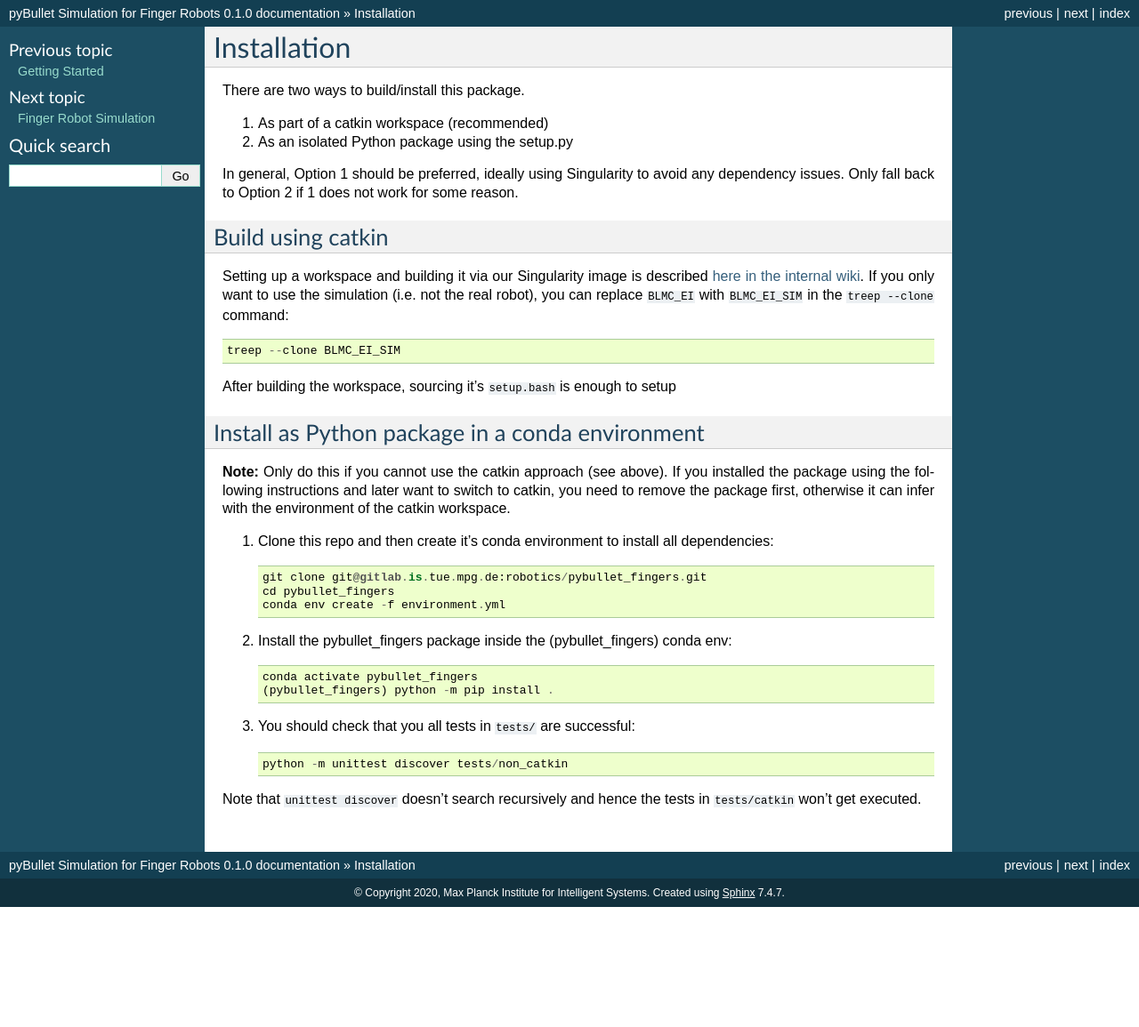
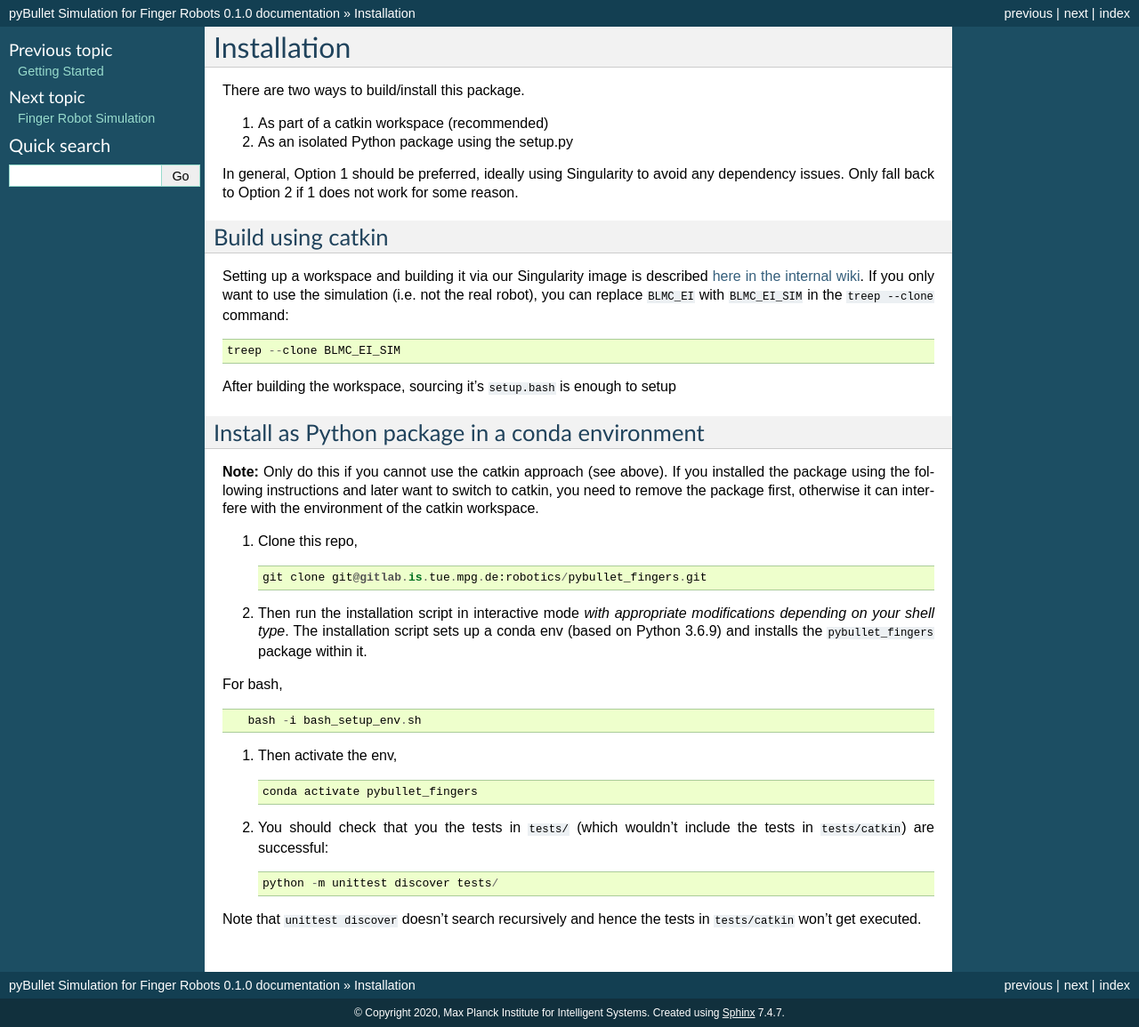
Before and after one commit to open-dynamic-robot-initiative/trifinger_simulation, a Sphinx documentation site: the page built from docs/installation.md, in a window 1280 px wide. Shown: the whole page at 89% size. Built offline with Sphinx 7.4.7, drawn with Linux system fonts in a browser that asks for light colours; before the commit the page ends 1020 px from its top, so only the background shows below that.

Commit message:
Updated installation of the conda env

```diff
--- a/docs/installation.md
+++ b/docs/installation.md
@@ -28,23 +28,25 @@ Install as Python package in a conda environment
 
 **Note:** Only do this if you cannot use the catkin approach (see above).  If
 you installed the package using the following instructions and later want to
-switch to catkin, you need to remove the package first, otherwise it can infer
+switch to catkin, you need to remove the package first, otherwise it can interfere
 with the environment of the catkin workspace.
 
-1. Clone this repo and then create it's conda environment to install all
-   dependencies:
+1. Clone this repo,
 
        git clone git@gitlab.is.tue.mpg.de:robotics/pybullet_fingers.git
-       cd pybullet_fingers
-       conda env create -f environment.yml
 
-2. Install the pybullet_fingers package inside the (pybullet_fingers) conda env:
+2. Then run the installation script in interactive mode *with appropriate modifications depending on your shell type*. The installation script sets up a conda env (based on Python 3.6.9) and installs the `pybullet_fingers` package within it.
+
+For bash,
+
+       bash -i bash_setup_env.sh
+
+3. Then activate the env,
 
        conda activate pybullet_fingers
-       (pybullet_fingers) python -m pip install .
 
-3. You should check that you all tests in `tests/` are successful:
+4. You should check that you the tests in `tests/` (which wouldn't include the tests in `tests/catkin`) are successful:
 
-       python -m unittest discover tests/non_catkin
+       python -m unittest discover tests/
 
 Note that `unittest discover` doesn't search recursively and hence the tests in `tests/catkin` won't get executed.
```
Also changed, not shown: environment.yml (+8 -11 lines), 1 other file.
